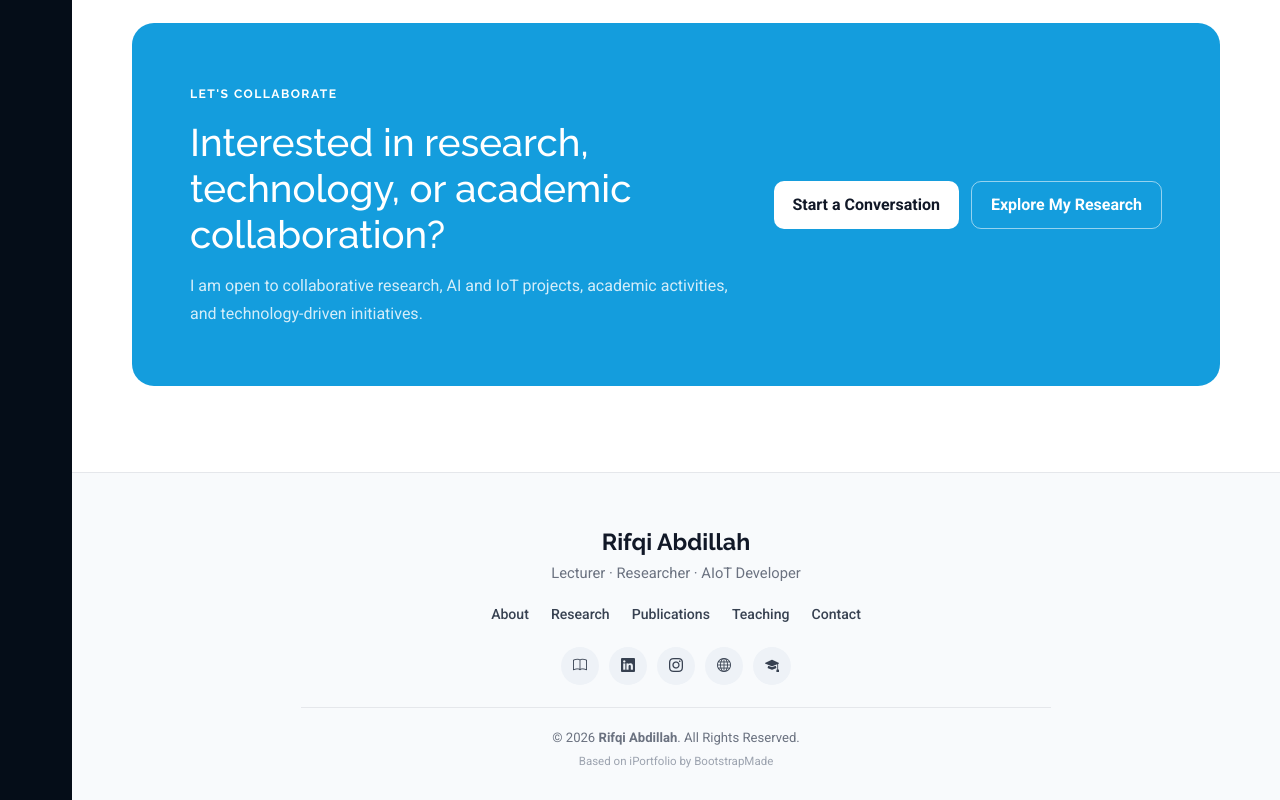
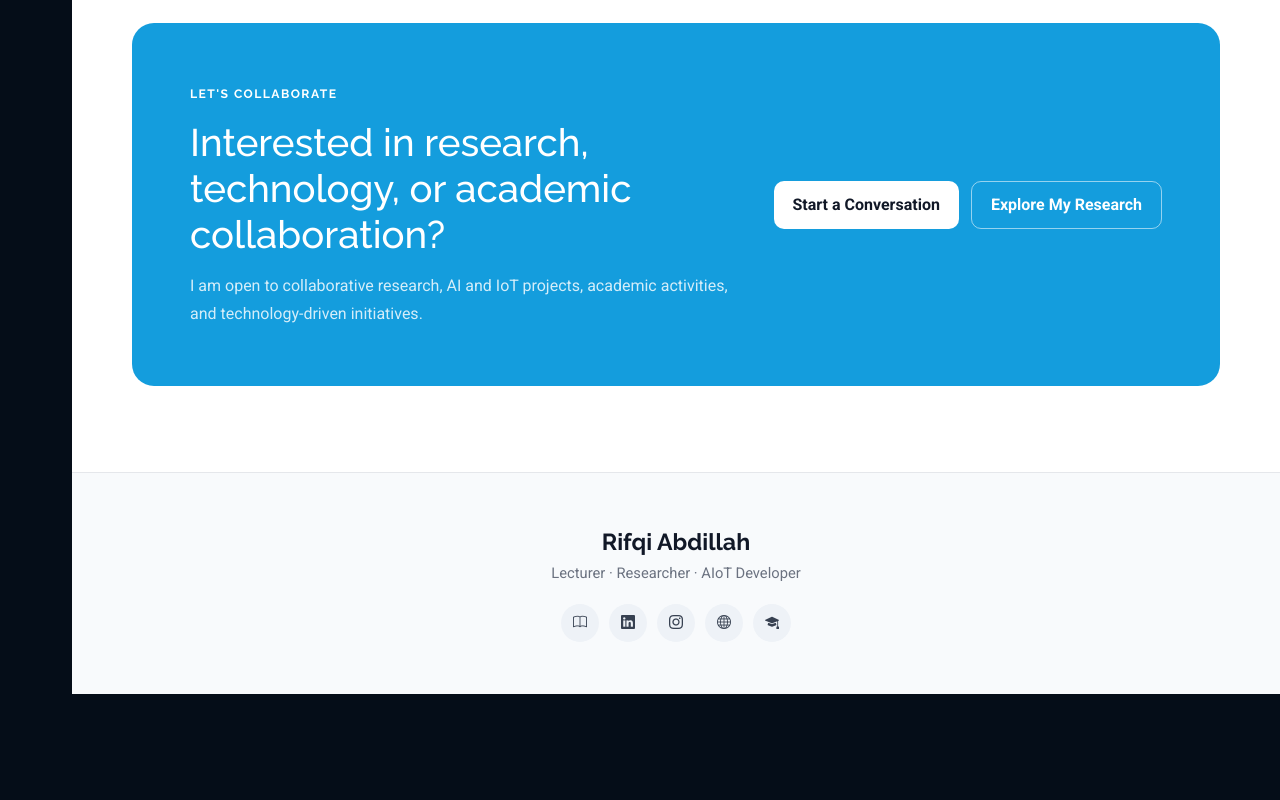
Before and after one commit to rifqieeeee/rifqi-abdillah, a website: page index.html in a window 1280 px wide. Shown: the part 2989-3789 px from the top of the page. After the commit the page ends 3683 px from the top, so only its background shows below. Drawn offline with Linux system fonts and the light colour scheme.

Commit message:
Update footer.html

```diff
--- a/assets/html/footer.html
+++ b/assets/html/footer.html
@@ -4,19 +4,36 @@
 
     <div class="footer-content text-center">
 
-      <h4>Rifqi Abdillah</h4>
+      <h4> Rifqi Abdillah</h4>
 
       <p class="footer-tagline">
         Lecturer · Researcher · AIoT Developer
       </p>
 
-      <div class="footer-links">
+      <!-- <div class="footer-links">
         <a href="about.html">About</a>
         <a href="research.html">Research</a>
         <a href="publications.html">Publications</a>
         <a href="teaching.html">Teaching</a>
         <a href="contact.html">Contact</a>
-      </div>
+      </div> -->
+
+      <!-- <div class="copyright">
+        <p>
+          © 2026 <strong>Rifqi Abdillah</strong>.
+          All Rights Reserved.
+        </p>
+      </div> -->
+
+      <!-- <div class="credits">
+        Based on iPortfolio by
+        <a href="https://bootstrapmade.com/"
+           target="_blank"
+           rel="noopener noreferrer">
+          BootstrapMade
+        </a>
+      </div> -->
+
 
       <div class="footer-social">
 
@@ -57,22 +74,6 @@
 
       </div>
 
-      <div class="copyright">
-        <p>
-          © 2026 <strong>Rifqi Abdillah</strong>.
-          All Rights Reserved.
-        </p>
-      </div>
-
-      <div class="credits">
-        Based on iPortfolio by
-        <a href="https://bootstrapmade.com/"
-           target="_blank"
-           rel="noopener noreferrer">
-          BootstrapMade
-        </a>
-      </div>
-
     </div>
 
   </div>
```
